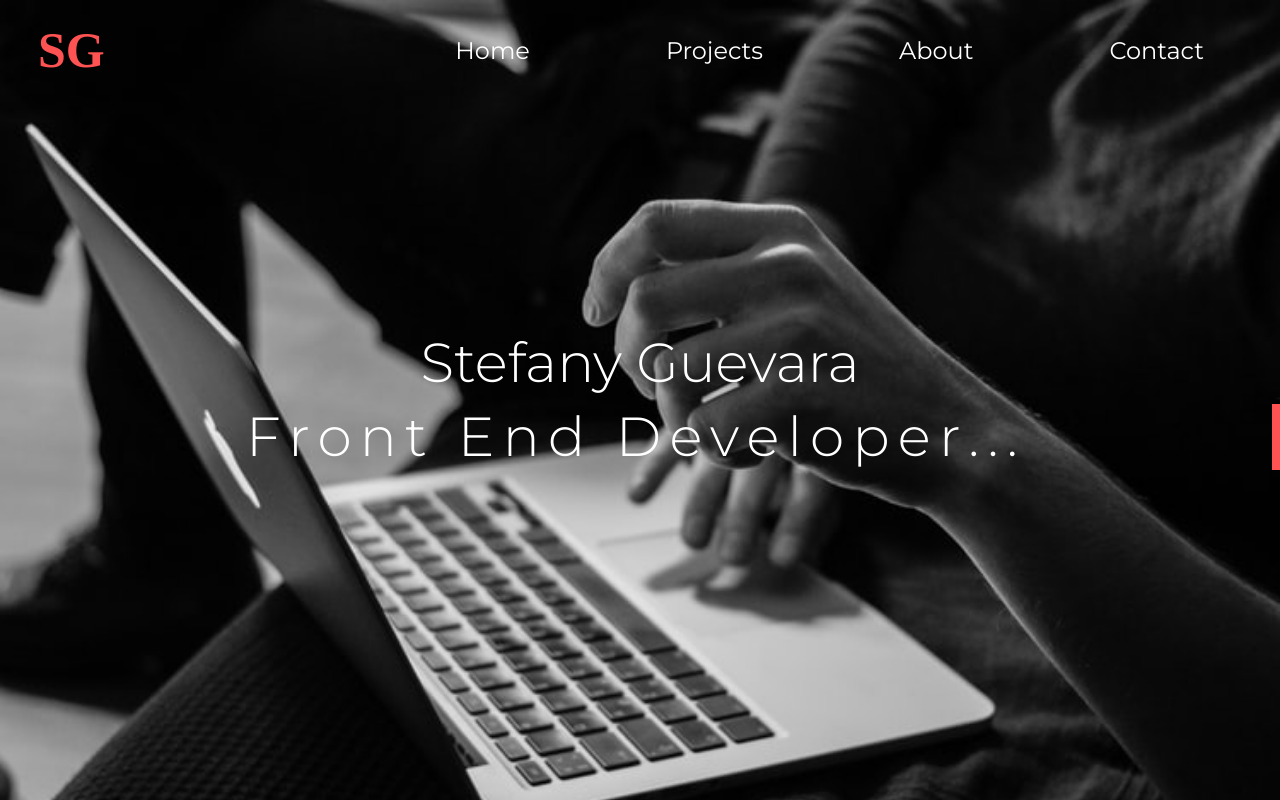
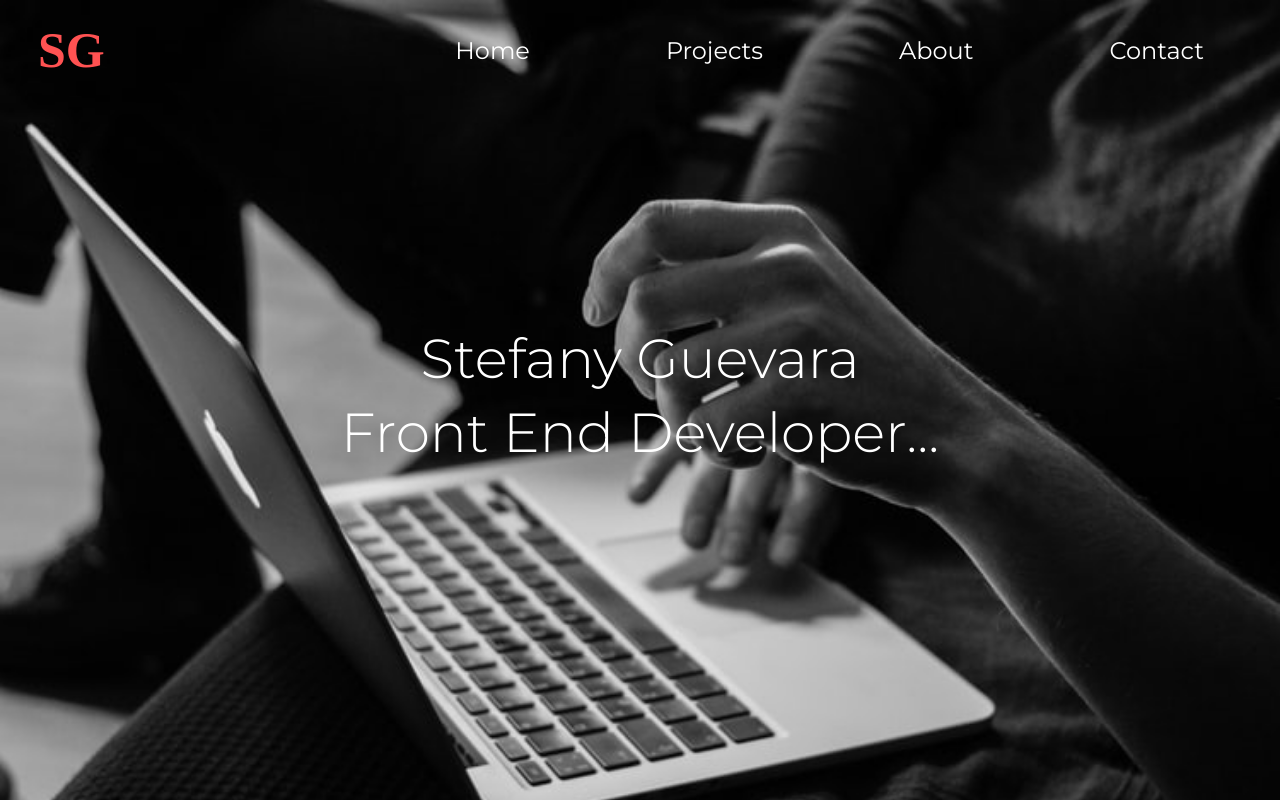
Before and after one commit to efyguevara/Portafolio, a React (Create React App) app: page / in a window 1280 px wide. Built offline with nearby package versions, Linux system fonts and the light colour scheme; a web font is replaced by a local one.

Commit message:
se modifica animación para que no vibre la pantalla al cargar la pag

```diff
--- a/src/App.css
+++ b/src/App.css
@@ -19,22 +19,6 @@
 }
 
 /* DEMO-SPECIFIC STYLES */
-.typewriter h1 {
-  color: #fff;
-  overflow: hidden;
-  /* Ensures the content is not revealed until the animation */
-  border-right: .15em solid #FF5252;
-  /* The typwriter cursor */
-  white-space: nowrap;
-  /* Keeps the content on a single line */
-  margin: 0 auto;
-  /* Gives that scrolling effect as the typing happens */
-  letter-spacing: .15em;
-  /* Adjust as needed */
-  animation:
-    typing 3s steps(30, end),
-    blink-caret .7s step-end;
-}
 
 /* The typing effect */
 @keyframes typing {
```
